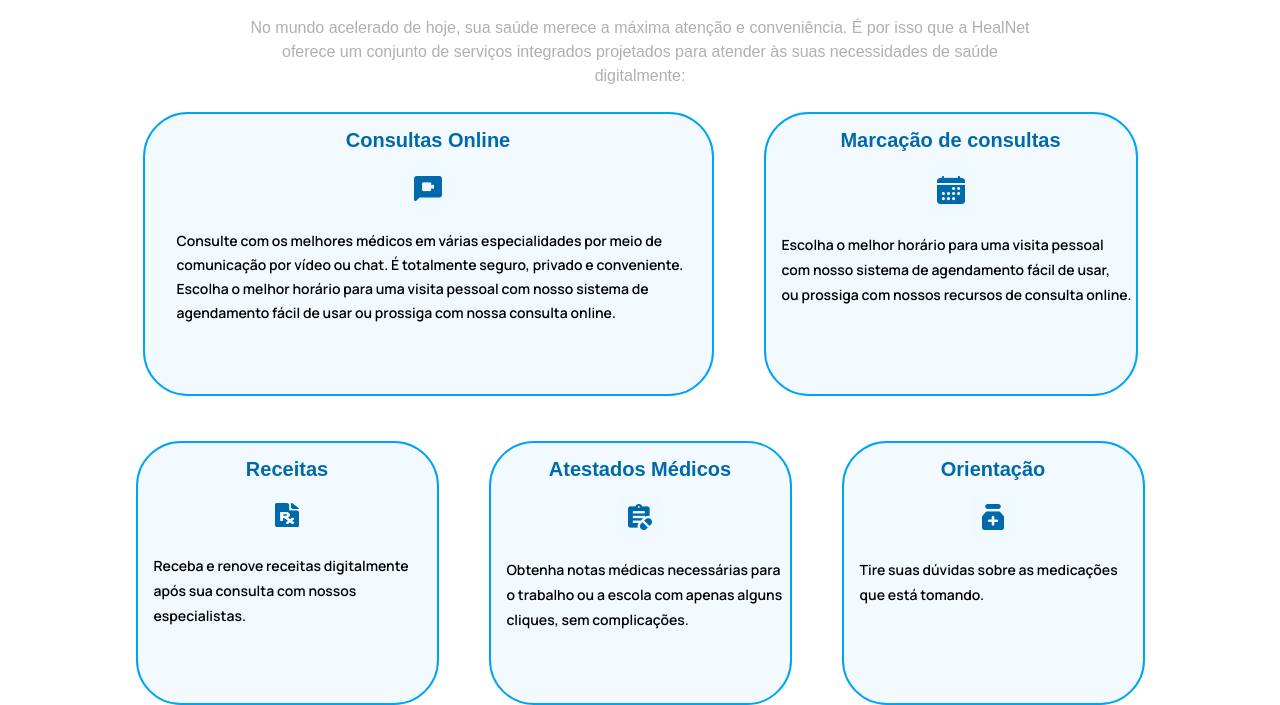
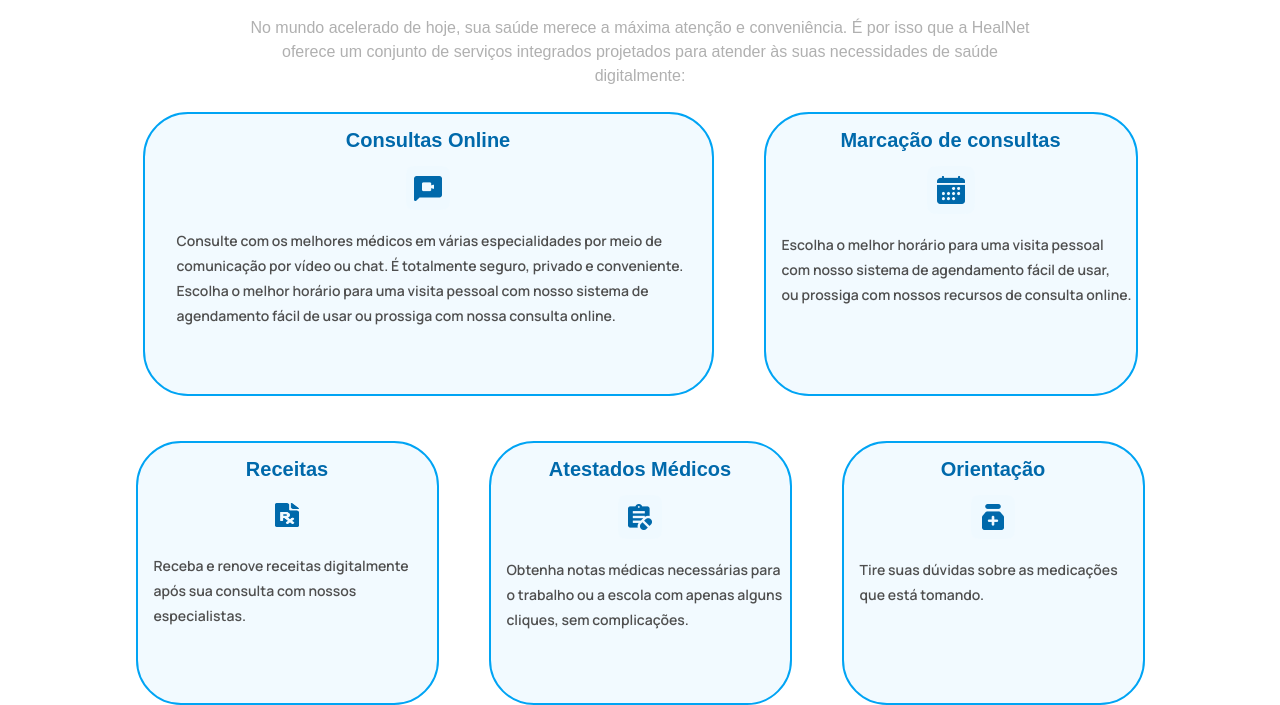
Before and after one commit to capella-marcosfilipe/healnet, a plain HTML site: page index.html in a window 1280 px wide. Shown: the part 216-921 px from the top of the page. Drawn offline with Linux system fonts and the light colour scheme.

Commit message:
ajustes de cores da fonte dos parágrafos

```diff
--- a/styles/serviços.css
+++ b/styles/serviços.css
@@ -49,7 +49,6 @@
 }
 
 .marcacao_de_consultas {
-   background-color: aqua;
    width: 23.125rem;
    height: 17.5rem;
    border-radius: 2.8125rem;
@@ -69,7 +68,6 @@
 }
 
 .receitas {
-    background-color: brown;
     width: 18.6875rem;
     height: 16.25rem;
     border-radius: 2.8125rem;
@@ -81,7 +79,6 @@
 }
 
 .atestados__medicos {
-    background-color: blueviolet;
     width: 18.6875rem;
     height: 16.25rem;
     border-radius: 2.8125rem;
@@ -93,7 +90,6 @@
 }
 
 .orientacao {
-    background-color: #3d3d3d;
     width: 18.6875rem;
     height: 16.25rem;
     border-radius: 2.8125rem;
@@ -196,9 +192,10 @@
 
 .consultas__online p {
     font-family: Manrope;
-    font-size: 14px;
+    color: #4f4f4f;
+    font-size: 0.875rem;
     font-weight: 600;
-    line-height: 24px;
+    line-height: 1.5546875rem;
     text-align: left;
     padding: 0.2rem;
     padding-left: 2rem;
@@ -206,6 +203,7 @@
 
 .marcacao_de_consultas p {
     font-family: Manrope;
+    color: #4f4f4f;
     font-size: 0.875rem;
     font-weight: 600;
     line-height: 1.5546875rem;
@@ -216,6 +214,7 @@
 
 .receitas p {
     font-family: Manrope;
+    color: #4f4f4f;
     font-size: 0.875rem;
     font-weight: 600;
     line-height: 1.5546875rem;
@@ -226,6 +225,7 @@
 
 .atestados__medicos p {
     font-family: Manrope;
+    color: #4f4f4f;
     font-size: 0.875rem;
     font-weight: 600;
     line-height: 1.5546875rem;
@@ -236,6 +236,7 @@
 
 .orientacao p {
     font-family: Manrope;
+    color: #4f4f4f;
     font-size: 0.875rem;
     font-weight: 600;
     line-height: 1.5546875rem;
```
